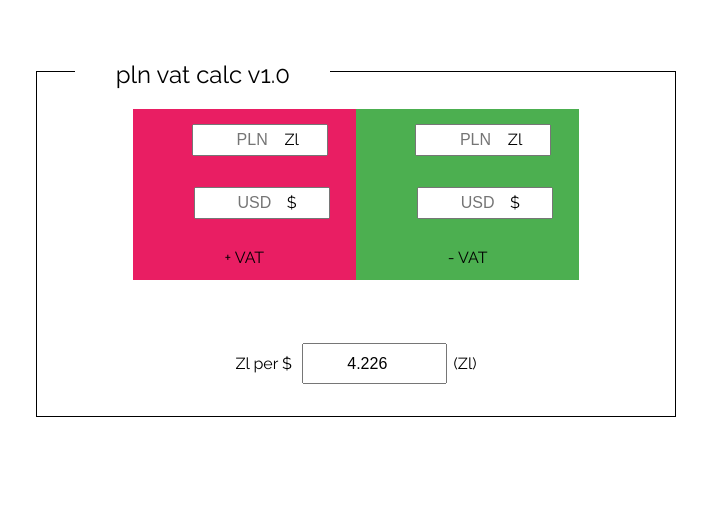
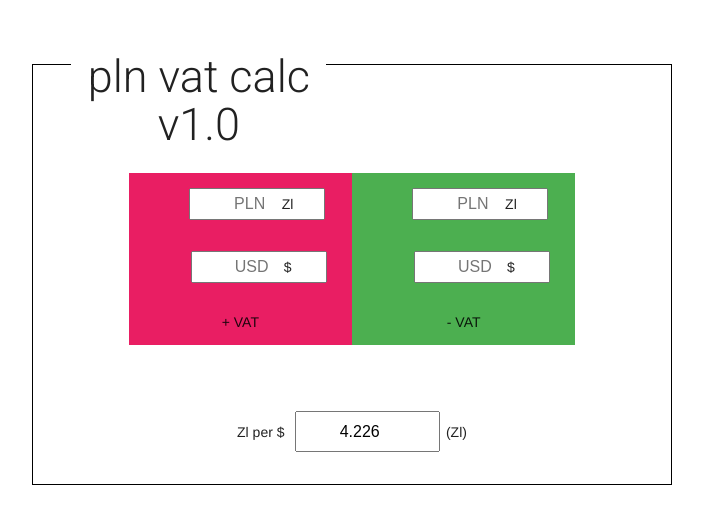
Before and after one commit to rzakadragon/webcalc, a PHP site: page / in a window 1280 px wide. Shown: the top 524 px of the page, without its empty margins (288-995 px from the left). Run offline with PHP 8.4, Linux system fonts and the light colour scheme; some libraries are stand-ins or nearby versions.

Commit message:
added roboto font and material + jquery

```diff
--- a/index.php
+++ b/index.php
@@ -7,9 +7,16 @@
     <title>VAT Calc</title>
     <meta name="description" content="The VAT Calc">
     <meta name="author" content="Ziankevich">
+    <meta name="viewport" content="width=device-width, initial-scale=1.0">
 
-    <link href="https://fonts.googleapis.com/css?family=Raleway" rel="stylesheet">
+    <link rel="stylesheet" href="https://fonts.googleapis.com/css?family=Raleway">
+    <link rel="stylesheet" href="http://fonts.googleapis.com/css?family=Roboto:300,400,500,700" type="text/css">
     <link rel="stylesheet" href="css/style.css?v=1.0">
+
+    <!-- material design -->
+    <link rel="stylesheet" href="/node_modules/material-design-lite/material.min.css">
+    <script src="/node_modules/material-design-lite/material.min.js"></script>
+    <link rel="stylesheet" href="https://fonts.googleapis.com/icon?family=Material+Icons">
 
     <!--[if lt IE 9]>
     <script src="https://cdnjs.cloudflare.com/ajax/libs/html5shiv/3.7.3/html5shiv.js"></script>
@@ -64,6 +71,7 @@
         </div>
     </div>
 
+
     <script src="js/index.js"></script>
 </body>
 </html>
--- a/package.json
+++ b/package.json
@@ -20,6 +20,11 @@
   "bugs": {
     "url": "https://github.com/rzakadragon/webcalc/issues"
   },
+  "dependencies": {
+    "jquery": "*",
+    "material-design-icons": "^3.0.1",
+    "material-design-lite": "^1.3.0"
+  },
   "devDependencies": {
     "grunt": "~0.4.5",
     "grunt-contrib-jshint": "~0.10.0",
```
